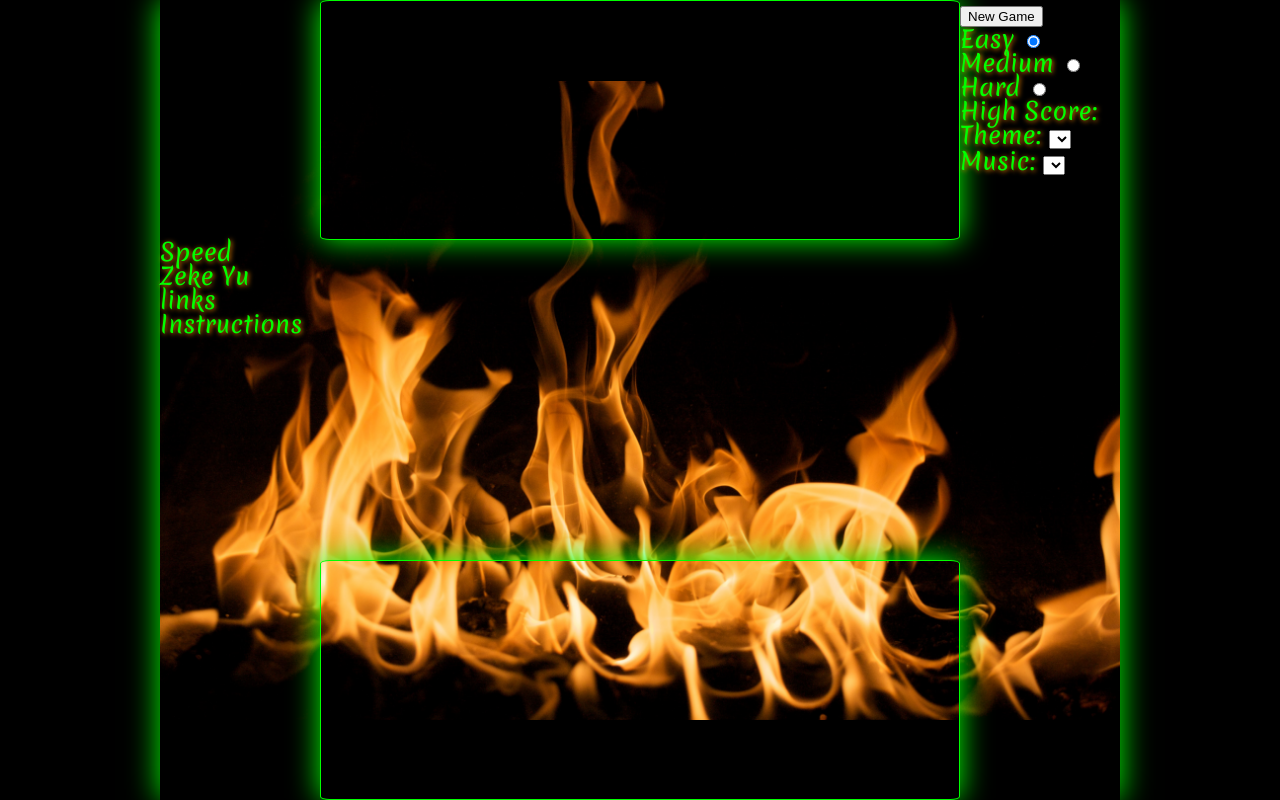
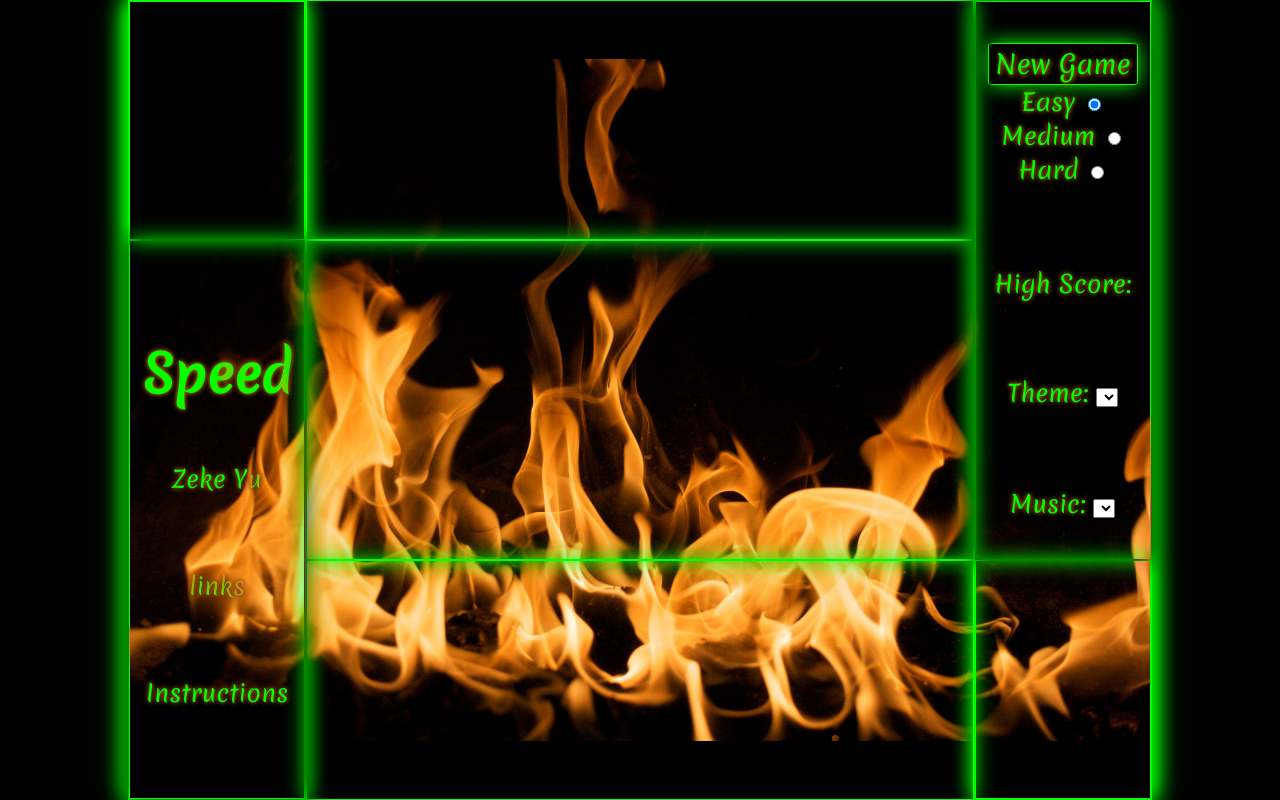
Before and after one commit to cellozeke/Speed, a website: page index.html in a window 1280 px wide. Drawn offline with Linux system fonts and the light colour scheme.

Commit message:
some css, maybe trying new theme

```diff
--- a/index.html
+++ b/index.html
@@ -52,22 +52,30 @@
 
     <aside>
       <div class="nav-1 nav">
-        <button class="new-game">New Game</button>
-        <br>
-        Easy
-        <input type="radio" name="game-difficulty" id="Easy" checked>
-        <br>
-        Medium
-        <input type="radio" name="game-difficulty" id="Medium">
-        <br>
-        Hard
-        <input type="radio" name="game-difficulty" id="Hard">
+        <div class="new-game-options">
+          <button class="new-game">New Game</button>
+          <div>
+            <label for="Easy">Easy</label>
+            <input type="radio" name="game-difficulty" id="Easy" checked>
+          </div>
+          <div>
+            <label for="Medium">Medium</label>
+            <input type="radio" name="game-difficulty" id="Medium">
+          </div>
+          <div>
+            <label for="Hard">Hard</label>
+            <input type="radio" name="game-difficulty" id="Hard">
+          </div>
+          <br>
+        </div>
         <br>
         <h2>High Score: </h2>
+        <br>
         <ul>
           Theme:
           <select name="theme" id="theme"></select>
         </ul>
+        <br>
         <ul>
           Music:
           <select name="music" id="music"></select>
--- a/src/index.scss
+++ b/src/index.scss
@@ -8,7 +8,7 @@ html {
 body {
   display: flex;
   box-sizing: border-box;
-  width: 75%;
+  width: 80%;
   height: 100%;
   margin: auto;
   font-family: 'Merienda', cursive;
@@ -20,26 +20,35 @@ body {
 }
 
 aside {
+  display: flex;
+  flex-direction: column;
   box-sizing: border-box;
   width: 20%;
   height: 100%;
+  border: 1px solid lime;
+  box-shadow: 0 0 20px lime;
 }
 
 .nav {
+  display: flex;
+  flex-direction: column;
+  align-items: center;
+  justify-content: space-evenly;
   box-sizing: border-box;
   width: 100%;
   height: 70%;
   color: lime;
+  mix-blend-mode: difference;
+  padding: 10px;
   font-size: 24px;
-  // -webkit-text-stroke-width: 1px;
-  // -webkit-text-stroke-color: white;
-  text-shadow: 1px 1px 5px darkorange;
-
+  text-shadow: 0 0 5px darkorange;
+  border: 1px solid lime;
+  box-shadow: 0 0 20px lime;
 }
 
 .board {
   box-sizing: border-box;
-  width: 80%;
+  width: 75%;
   height: 100%;
   user-select: none;
 }
@@ -51,6 +60,8 @@ aside {
   box-sizing: border-box;
   width: 100%;
   height: 40%;
+  border: 1px solid lime;
+  box-shadow: 0 0 20px lime;
 }
 
 .hand {
@@ -61,8 +72,7 @@ aside {
   height: 30%;
   text-shadow: 1px 1px gray;
   border: 1px solid lime;
-  border-radius: 1.5%;
-  box-shadow: 0 0 30px lime;
+  box-shadow: 0 0 20px lime;
 }
 
 .pile-area {
@@ -71,6 +81,8 @@ aside {
   width: 100%;
   height: 30%;
   user-select: none;
+  border: 1px solid lime;
+  box-shadow: 0 0 20px lime;
 }
 
 .slot {
@@ -97,7 +109,6 @@ aside {
 
 .pile, .reserve {
   font-family: 'Merienda', cursive;
-  // font-family:;
   color: lime;
   -webkit-text-stroke-width: 2px;
   -webkit-text-stroke-color: black;
@@ -109,7 +120,7 @@ aside {
   background-position: center;
   background-size: 200%;
   background-repeat: no-repeat;
-  box-shadow: 0 0 30px lime;
+  box-shadow: 0 0 20px lime;
 }
 
 .card::before,
@@ -163,3 +174,81 @@ aside {
   box-shadow: 0px 0px 50px cyan;
   cursor: pointer;
 }
+
+button {
+  background-color: black;
+  border: 1px solid lime;
+  border-radius: 5%;
+  color: lime;
+  font-family: 'Merienda', cursive;
+  font-size: 26px;
+  text-shadow: 1px 1px 5px darkorange;
+  box-shadow: 0 0 20px lime;
+  cursor: pointer;
+}
+
+button:hover{
+  box-shadow: 0 0 20px cyan;
+}
+
+.new-game-options {
+  display: flex;
+  flex-wrap: wrap;
+  justify-content: center;
+}
+
+.new-game-options > div {
+  margin: 5px;
+}
+
+.new-game-options > div:hover {
+  text-shadow: 0 0 30px cyan;
+}
+
+h1 {
+  position: relative;
+  top: 15px;
+  font-size: 50px;
+  font-weight: bold;
+}
+
+h2 {
+}
+
+// input[type=radio] {
+//   position: fixed;
+//   opacity: 0;
+//   pointer-events: none;
+// }
+
+// input[type=radio]:checked {
+//   text-shadow: 0 0 50px lime;
+// }
+
+// input[type='radio']:after {
+//   width: 15px;
+//   height: 15px;
+//   border-radius: 15px;
+//   top: -2px;
+//   left: -1px;
+//   position: relative;
+//   background-color: #d1d3d1;
+//   content: '';
+//   display: inline-block;
+//   visibility: visible;
+//   border: 2px solid white;
+// }
+
+// input[type='radio']:checked:after {
+//   width: 15px;
+//   height: 15px;
+//   border-radius: 15px;
+//   top: -2px;
+//   left: -1px;
+//   position: relative;
+//   background-color: #ffa500;
+//   content: '';
+//   display: inline-block;
+//   visibility: visible;
+//   border: 2px solid white;
+// }
```
Also changed, not shown: dist/lightning_bg.jpg (added), dist/main.css, dist/main.js.
